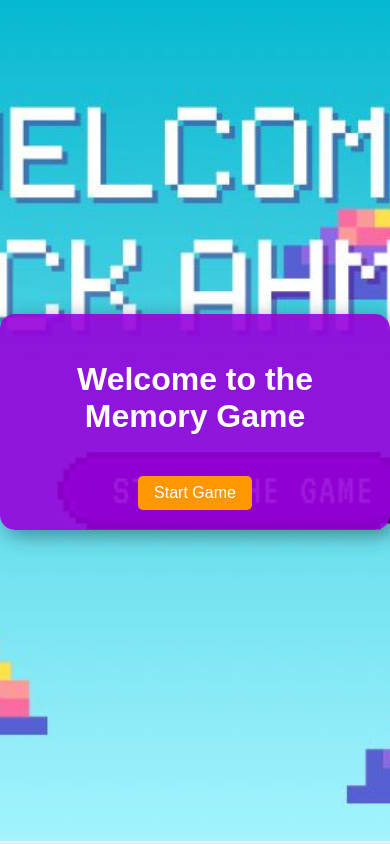
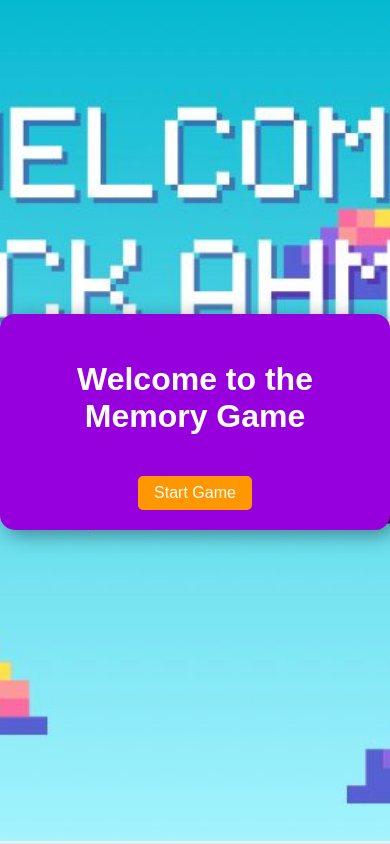
Before and after one commit to JockerQ/memory-gamee, a plain HTML site: page index.html in a window 390 px wide. Drawn offline with Linux system fonts and the light colour scheme.

Commit message:
color changed

```diff
--- a/style.css
+++ b/style.css
@@ -284,7 +284,7 @@ button:hover {
   }
 
 .cover-container {
-    background: rgba(150, 0, 220, 0.9); /* Adjusted opacity */
+    background: rgba(150, 0, 220); /* Adjusted opacity */
     padding: 20px;
     border-radius: 15px;
     position: absolute;
```
